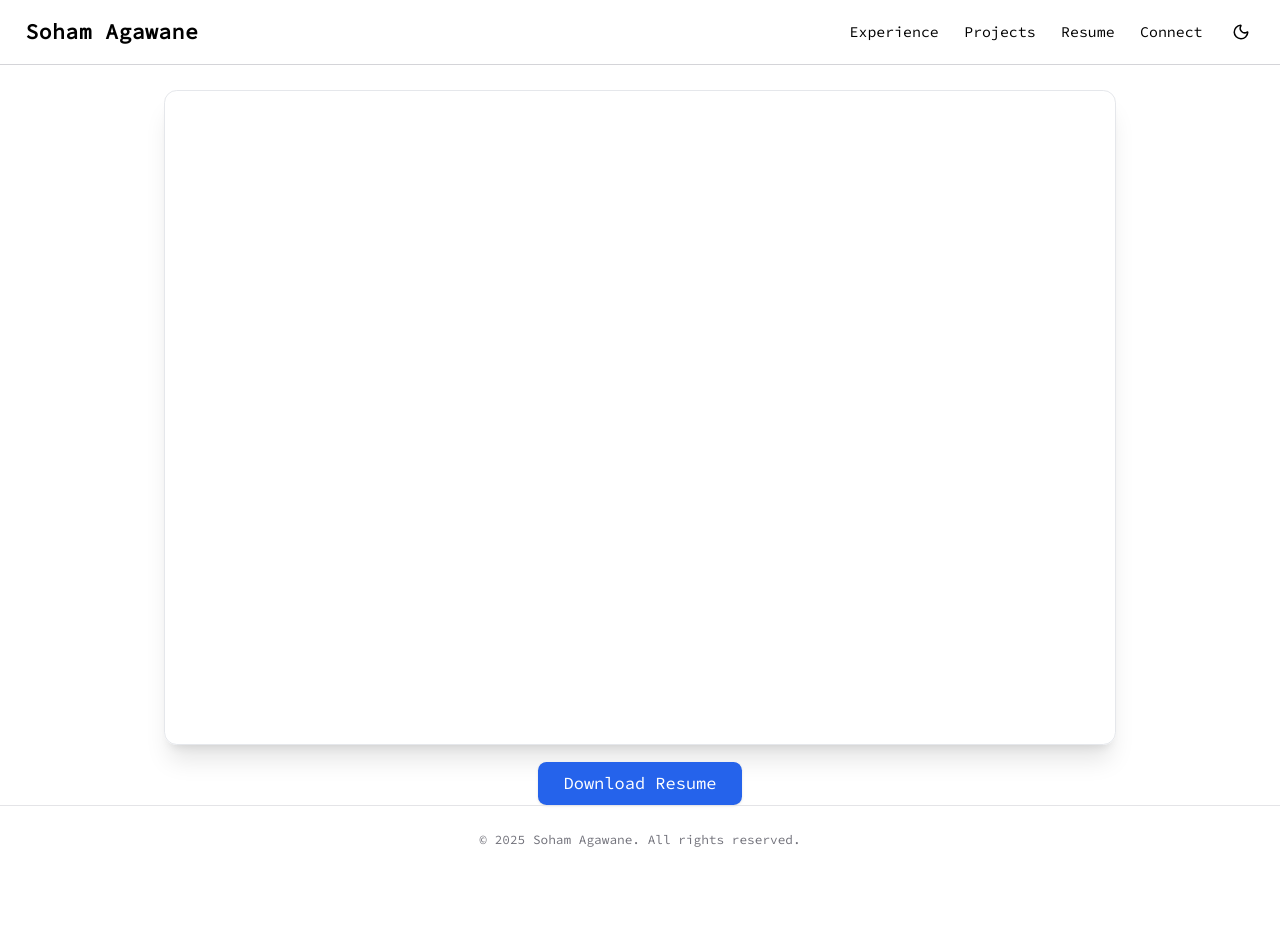
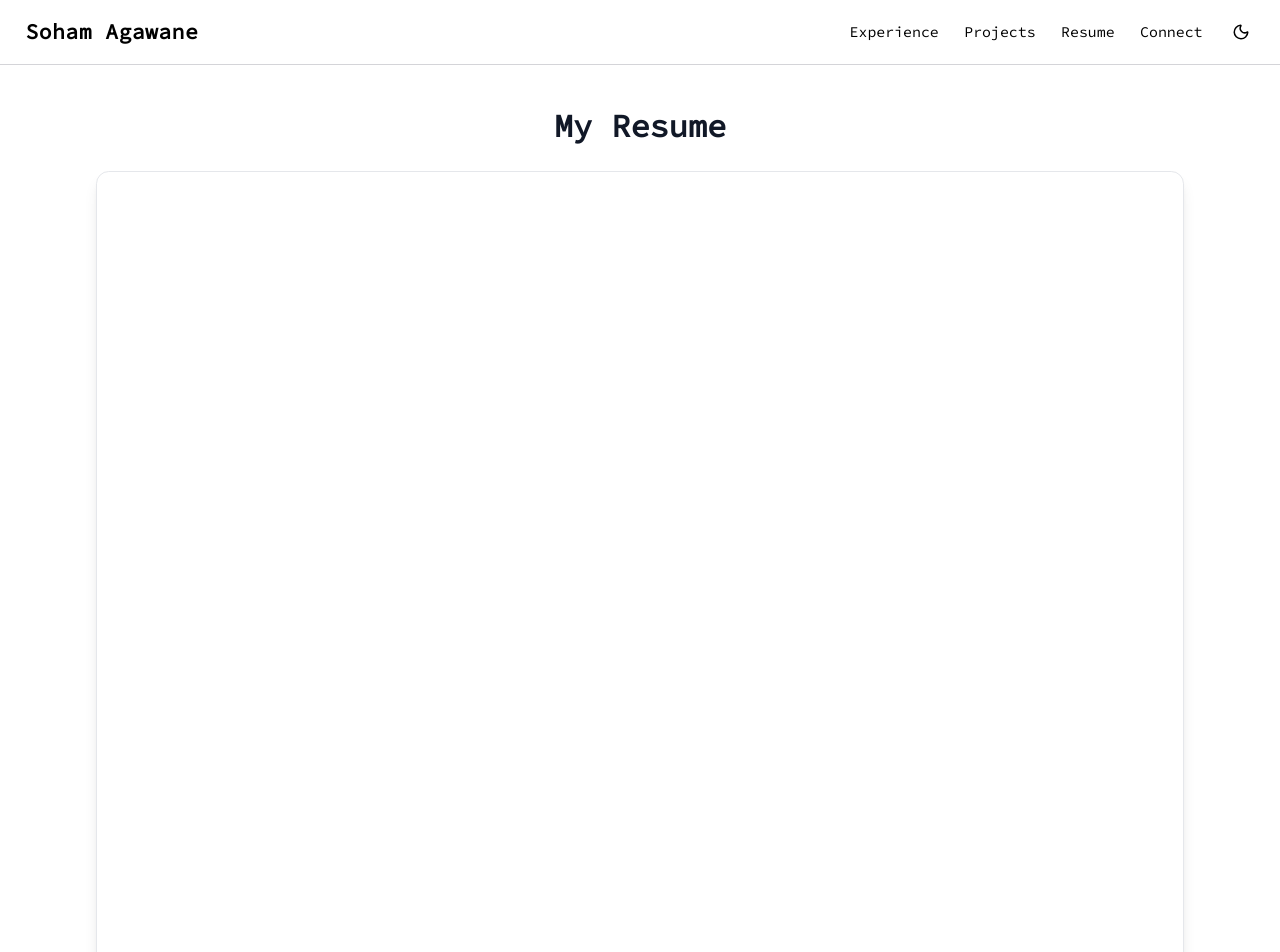
Before and after one commit to SohamAgawane/Portfolio, a React (Create React App) app: page /resume in a window 1280 px wide. Shown: the top 952 px of the page. Before the commit the page ends 874 px from the top, so only its background shows below. Built offline with nearby package versions, Linux system fonts and the light colour scheme.

Commit message:
Fix: Resume layout overflow issue

```diff
--- a/src/pages/Resume.jsx
+++ b/src/pages/Resume.jsx
@@ -2,16 +2,23 @@ import React from "react";
 
 export default function Resume() {
   return (
-    <div className="flex flex-col items-center justify-center h-[calc(100vh-60px)] px-4 pt-6">
-      <iframe
-        src="/Resume.pdf"
-        title="Soham Agawane Resume"
-        className="w-full max-w-4xl h-[90vh] border rounded-xl shadow-xl dark:border-white/10"
-      />
+    <div className="min-h-screen flex flex-col items-center justify-start px-4 py-10 bg-white dark:bg-[#0b0b0b] text-gray-900 dark:text-white">
+      <h1 className="text-3xl font-semibold mb-6">My Resume</h1>
+
+      <div className="w-full max-w-5xl aspect-[8.5/11]">
+        <iframe
+          src="/resume.pdf"
+          title="Soham Agawane Resume"
+          className="w-full h-full border rounded-xl shadow-lg dark:border-white/10"
+        />
+      </div>
+
       <a
         href="/resume.pdf"
+        target="_blank"
+        rel="noopener noreferrer"
         download
-        className="mt-4 px-6 py-2 bg-blue-600 text-white rounded-lg shadow hover:bg-blue-700 transition"
+        className="mt-6 px-6 py-2 bg-gradient-to-r from-blue-600 to-indigo-600 text-white rounded-lg shadow hover:scale-105 transition-transform"
       >
         Download Resume
       </a>
```
